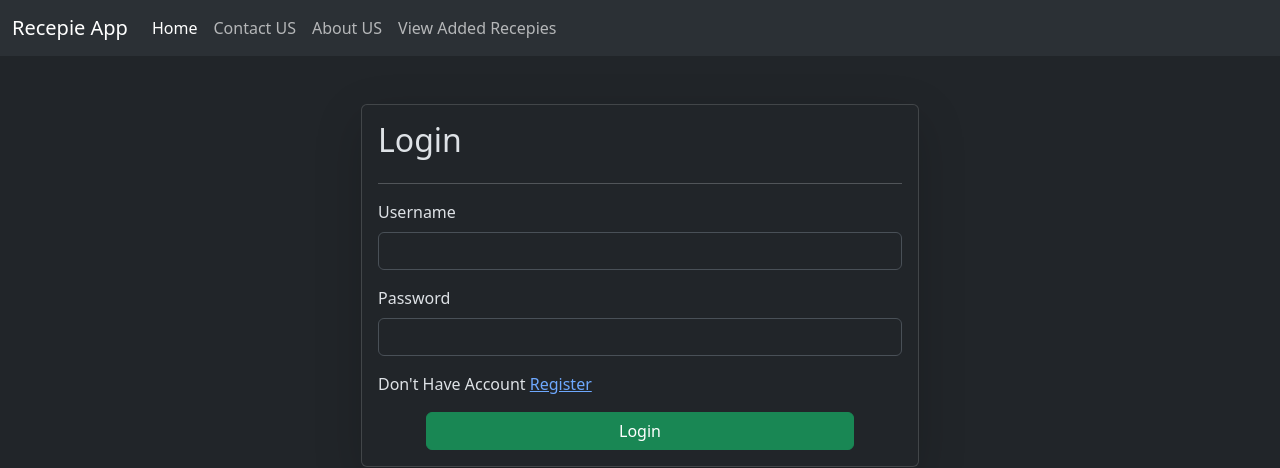
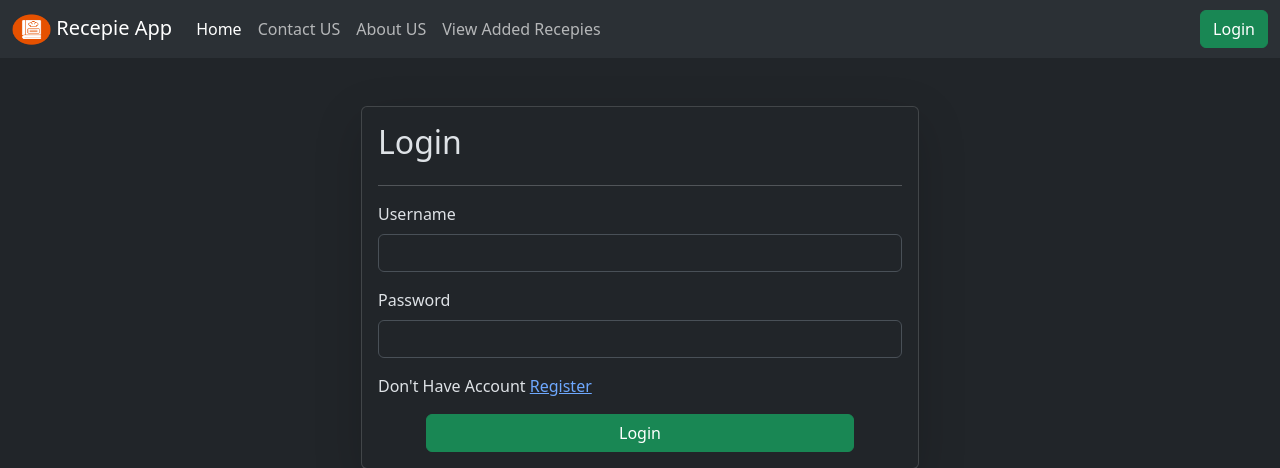
Before and after one commit to Furkansayyed/Recepie_App, a Django app: page /login in a window 1280 px wide. Shown: the top 468 px of the page. Run offline with Django 4.2, Linux system fonts and the light colour scheme.

Commit message:
Done with login authentication, logout session and favicon

```diff
--- a/vege/templates/about.html
+++ b/vege/templates/about.html
@@ -1,4 +1,8 @@
 {% extends 'base.html' %}
+
+{% block title %}
+About Us Page
+{% endblock title %}
 
 {% block base %}
 
--- a/vege/templates/base.html
+++ b/vege/templates/base.html
@@ -5,6 +5,9 @@
   <meta charset="utf-8">
   <meta name="viewport" content="width=device-width, initial-scale=1">
   <title>{% block title %}{% endblock title %}</title>
+  <link rel="stylesheet" href="/media/myfirst.css">
+  <link rel="icon" type="image/x-icon" href="/media/imgs/logo.png">
+
   <link href="https://cdn.jsdelivr.net/npm/bootstrap@5.3.1/dist/css/bootstrap.min.css" rel="stylesheet"
     integrity="sha384-4bw+/aepP/YC94hEpVNVgiZdgIC5+VKNBQNGCHeKRQN+PtmoHDEXuppvnDJzQIu9" crossorigin="anonymous">
     <link rel="stylesheet" href="https://cdn.jsdelivr.net/npm/bootstrap-icons@1.10.2/font/bootstrap-icons.css" integrity="sha384-b6lVK+yci+bfDmaY1u0zE8YYJt0TZxLEAFyYSLHId4xoVvsrQu3INevFKo+Xir8e" crossorigin="anonymous">
@@ -16,7 +19,9 @@
 
   <nav class="navbar navbar-expand-lg bg-body-tertiary">
     <div class="container-fluid">
-      <a class="navbar-brand" href="/">Recepie App</a>
+      <a class="navbar-brand" href="/">
+        <img src="/media/imgs/logo.png" alt="Logo" width="39" height="31" class="d-inline-block align-text-top">
+        Recepie App</a>
       <button class="navbar-toggler" type="button" data-bs-toggle="collapse" data-bs-target="#navbarSupportedContent"
         aria-controls="navbarSupportedContent" aria-expanded="false" aria-label="Toggle navigation">
         <span class="navbar-toggler-icon"></span>
@@ -51,6 +56,12 @@
         </ul>
         {% block button %}{% endblock button %}
 
+        {% if request.user.is_authenticated %}
+          <a class="btn btn-success" href="/logout">Logout</a>
+        {% else %}
+        <a class="btn btn-success" href="/login">Login</a>
+        {% endif %}
+
       </div>
     </div>
   </nav>
--- a/vege/templates/login.html
+++ b/vege/templates/login.html
@@ -1,4 +1,8 @@
 {% extends 'base.html' %}
+
+{% block title %}
+  Login Page
+{% endblock title %}
 
 {% block excss %}
 {% load static %}
--- a/vege/urls.py
+++ b/vege/urls.py
@@ -13,7 +13,8 @@
     path('updateRecepies/<id>/', views.update_red, name="update_recepies"),
     path('aboutus', views.aboutus, name="abouutus"),
     path('register', views.registerUsers, name="RegisterUsers"),
-    path('login', views.loginUsers, name="loginUsers")
+    path('login', views.loginUsers, name="loginUsers"),
+    path('logout', views.logoutUsers, name="logoutUsers")
 ]
 
 admin.site.site_header = "Recepie App Admin"
--- a/vege/views.py
+++ b/vege/views.py
@@ -4,6 +4,7 @@
 from django.contrib import messages
 from django.contrib.auth.models import User
 from django.contrib.auth import authenticate, login, logout
+from django.contrib.auth.decorators import login_required
 # Create your views here.
 
 def registerUsers(request):
@@ -61,7 +62,7 @@
     return redirect('/login')
 
 
-
+@login_required(login_url='/login')
 def index(request):
     if request.method == 'POST':
         data = request.POST
```
Also changed, not shown: vege/templates/view_rec.html (+6 -3 lines), db.sqlite3, public/static/imgs/logo.png (added).
